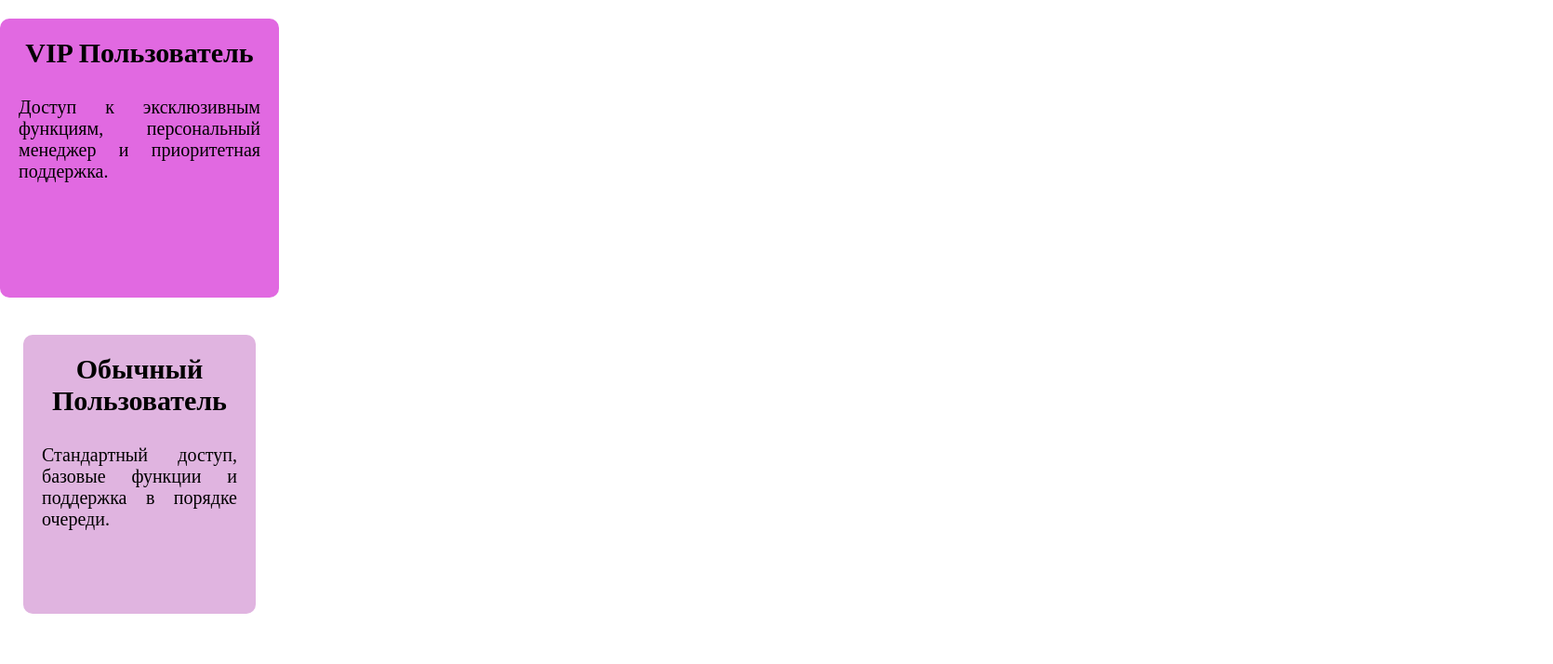
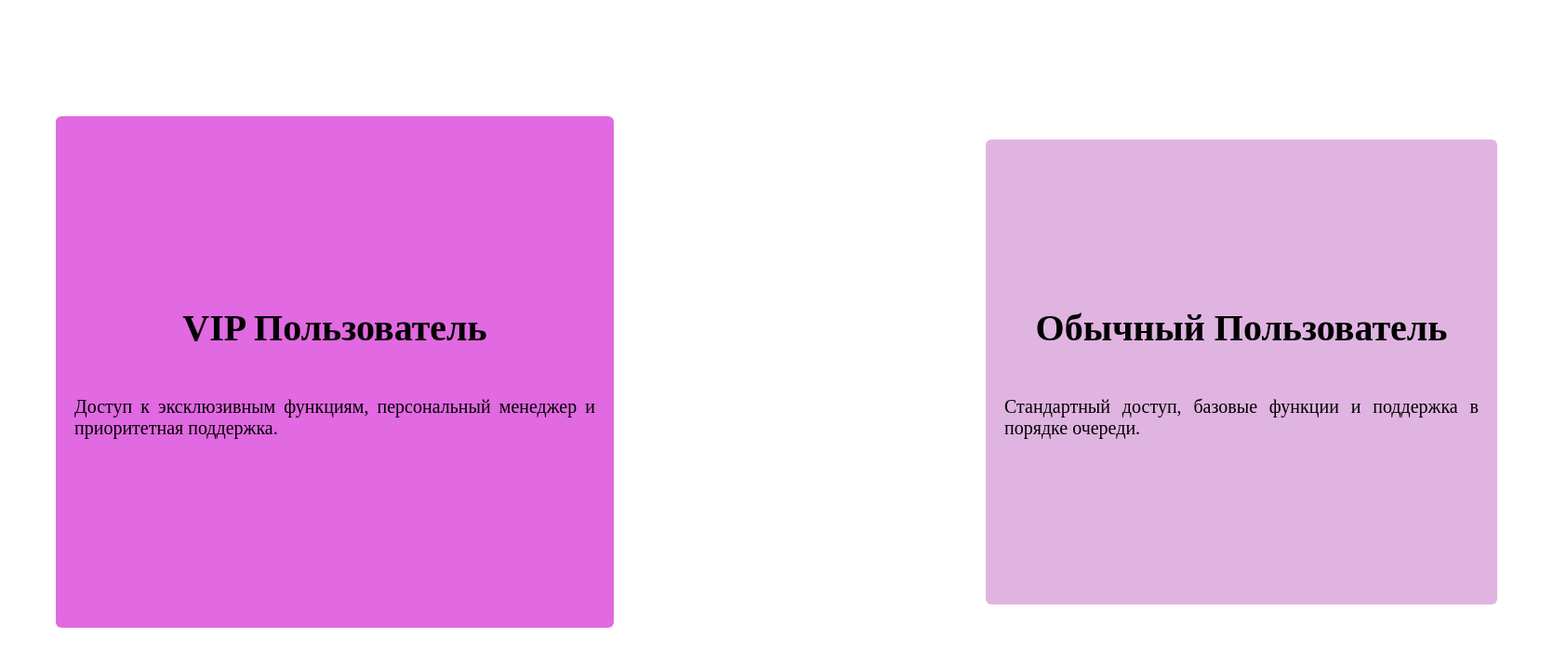
Before and after one commit to OliinykOlha/55_react_ts, a React (Vite) app: page / in a window 1280 px wide. Shown: the top 714 px of the page at 93% size, 1670 px wide, since content can reach past the window. Built offline with nearby package versions, Linux system fonts and the light colour scheme.

Commit message:
added homework09

```diff
--- a/src/homeworks/HomeWork09/HomeWork09.tsx
+++ b/src/homeworks/HomeWork09/HomeWork09.tsx
@@ -1,19 +1,19 @@
-import {CardInfo, CardWrapper, TextCardInfo, TitleCardInfo } from "./styles";
+import {ProfileCard, Homework09Container, Title, Description } from "./styles";
 
 function HomeWork09 () {
 
     return (
-        <CardWrapper>
-        <CardInfo vip>
-        <TitleCardInfo>VIP Пользователь</TitleCardInfo>
-        <TextCardInfo>Доступ к эксклюзивным функциям, персональный менеджер и приоритетная поддержка.</TextCardInfo>
-        </CardInfo>
+        <Homework09Container>
+        <ProfileCard vip>
+        <Title>VIP Пользователь</Title>
+        <Description>Доступ к эксклюзивным функциям, персональный менеджер и приоритетная поддержка.</Description>
+        </ProfileCard>
 
-         <CardInfo>
-         <TitleCardInfo>Обычный Пользователь</TitleCardInfo>
-         <TextCardInfo>Стандартный доступ, базовые функции и поддержка в порядке очереди.</TextCardInfo>
-         </CardInfo>
-         </CardWrapper>
+         <ProfileCard>
+         <Title>Обычный Пользователь</Title>
+         <Description>Стандартный доступ, базовые функции и поддержка в порядке очереди.</Description>
+         </ProfileCard>
+         </Homework09Container>
     )
 }
 
--- a/src/homeworks/HomeWork09/styles.ts
+++ b/src/homeworks/HomeWork09/styles.ts
@@ -1,32 +1,37 @@
 import styled from "@emotion/styled";
 
-interface CardInfoProps {
+interface ProfileCardProps {
     vip?: boolean
 }
 
-export const CardWrapper = styled.div`
+export const Homework09Container = styled.div`
 display: flex;
-flex-direction: column;
+justify-content: center;
 align-items: center;
-gap: 20px;
+gap: 400px;
+flex: 1;
+padding: 60px;
  `
 
-export const CardInfo = styled.div<CardInfoProps>`
+export const ProfileCard = styled.div<ProfileCardProps>`
+display: flex ;
+flex-direction: column;
+align-items:center;
 justify-content: center;
-margin-top: 20px;
+gap: 20px;
 padding: 20px;
- width: ${({vip}) => vip? '300px' : '250px'} ;
- height: 300px;
+ width: ${({vip}) => vip? '600px' : '550px'} ;
+ height: ${({vip}) => vip? '550px' : '500px'};
  font-size: 20px;
  background-color: ${({vip}) => vip? '#E169E1' : '#E0B4E0'} ;
- border-radius: 10px;
+ border-radius: 6px;
 `;
 
-export const TitleCardInfo = styled.h2`
-text-align: center;
+export const Title = styled.h2`
+font-size: 40px;
 `
 
-export const TextCardInfo = styled.p`
+export const Description = styled.p`
  text-align: justify;
  padding-top: 30px;
 `
```
